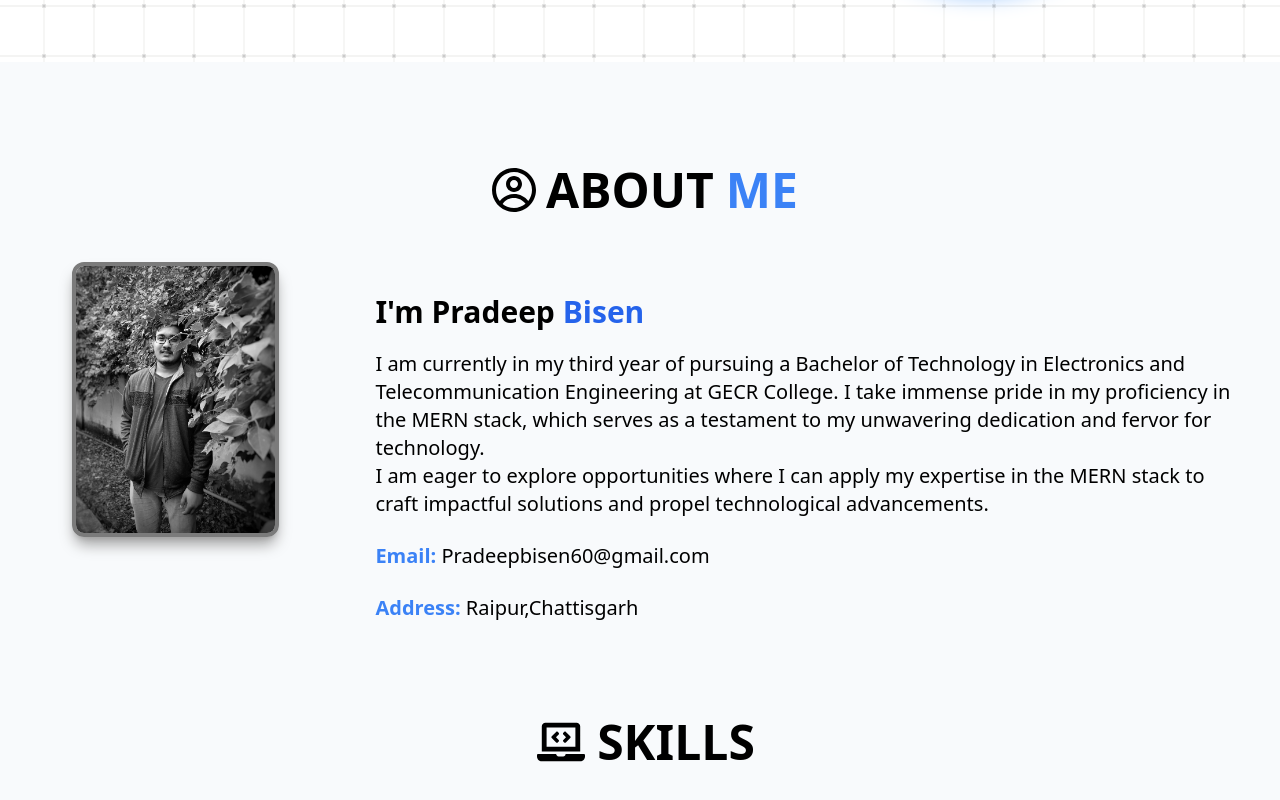
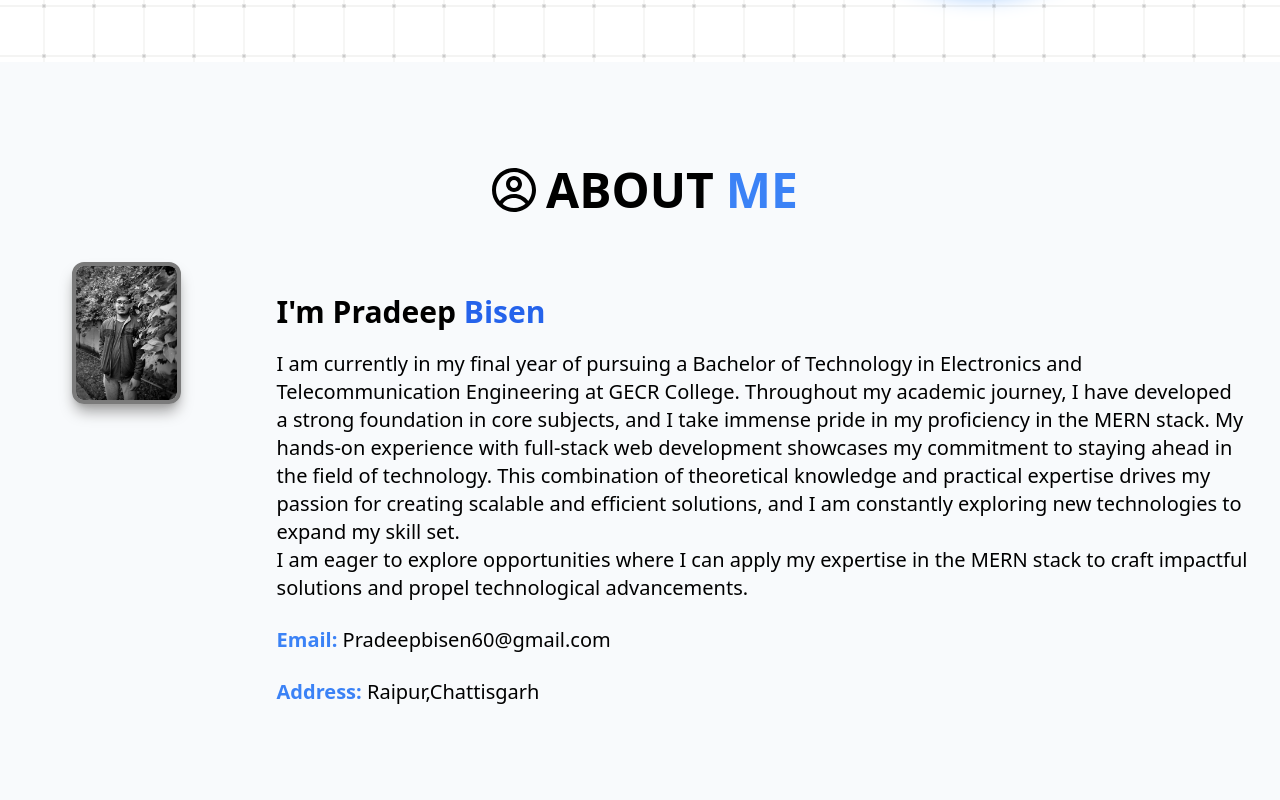
Before and after one commit to pradeepSDE/PortfolioPage, a React (Create React App) app: page / in a window 1280 px wide. Shown: the part 546-1346 px from the top of the page. Built offline with nearby package versions, Linux system fonts and the light colour scheme.

Commit message:
about updated

```diff
--- a/src/components/About.jsx
+++ b/src/components/About.jsx
@@ -20,14 +20,19 @@
             I'm Pradeep <span className="text-blue-600 "> Bisen</span>
           </h2>
           <p className="text-lg sm:text-xl">
-            I am currently in my third year of pursuing a Bachelor of Technology
-            in Electronics and Telecommunication Engineering at GECR College. I
-            take immense pride in my proficiency in the MERN stack, which serves
-            as a testament to my unwavering dedication and fervor for
-            technology.
+            I am currently in my final year of pursuing a Bachelor of Technology
+            in Electronics and Telecommunication Engineering at GECR College.
+            Throughout my academic journey, I have developed a strong foundation
+            in core subjects, and I take immense pride in my proficiency in the
+            MERN stack. My hands-on experience with full-stack web development
+            showcases my commitment to staying ahead in the field of technology.
+            This combination of theoretical knowledge and practical expertise
+            drives my passion for creating scalable and efficient solutions, and
+            I am constantly exploring new technologies to expand my skill set.
             <p className="text-lg sm:text-xl">
-
-            I am eager to explore opportunities where I can apply my expertise in the MERN stack to craft impactful solutions and propel technological advancements.
+              I am eager to explore opportunities where I can apply my expertise
+              in the MERN stack to craft impactful solutions and propel
+              technological advancements.
             </p>
           </p>{" "}
           <br />
```
